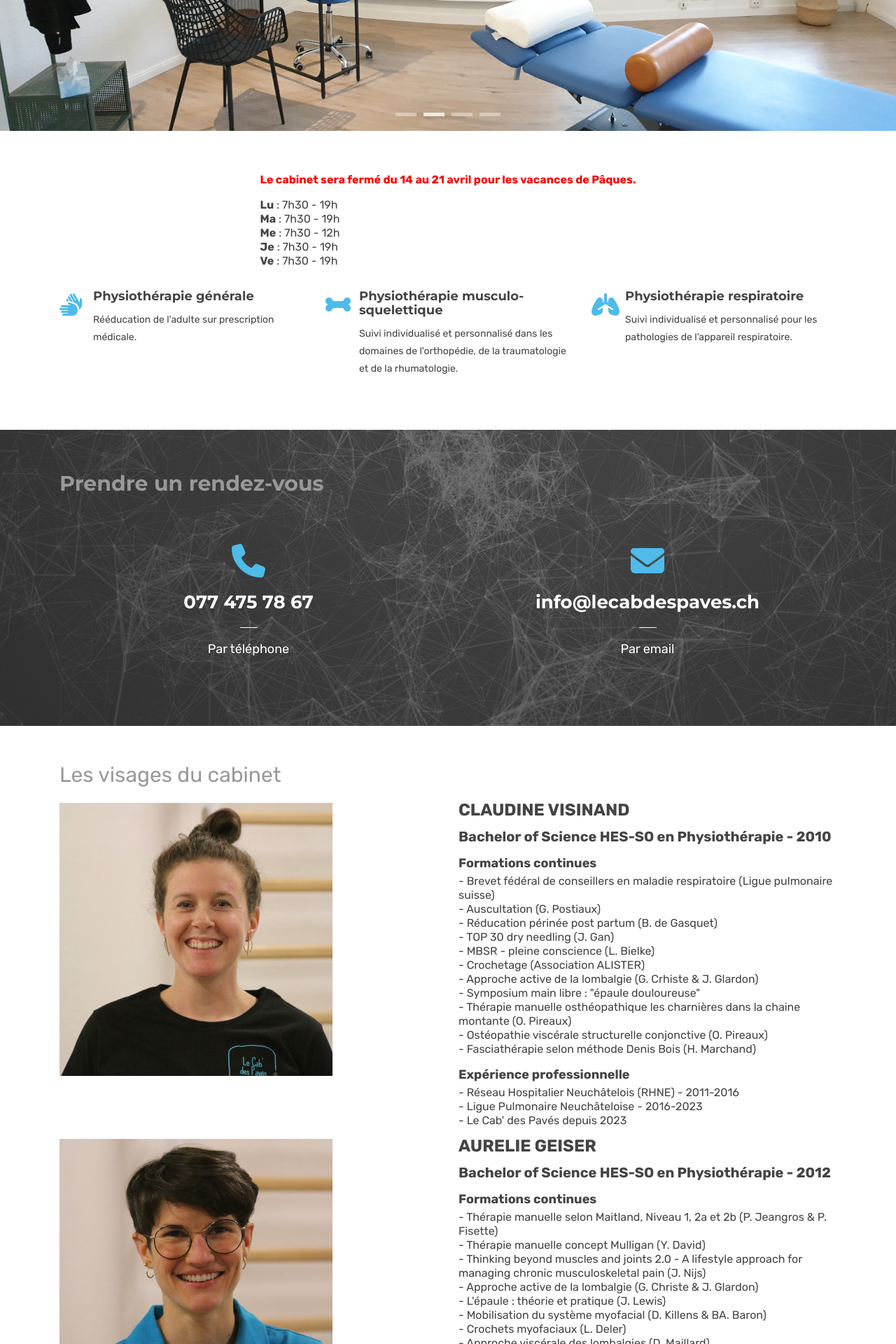
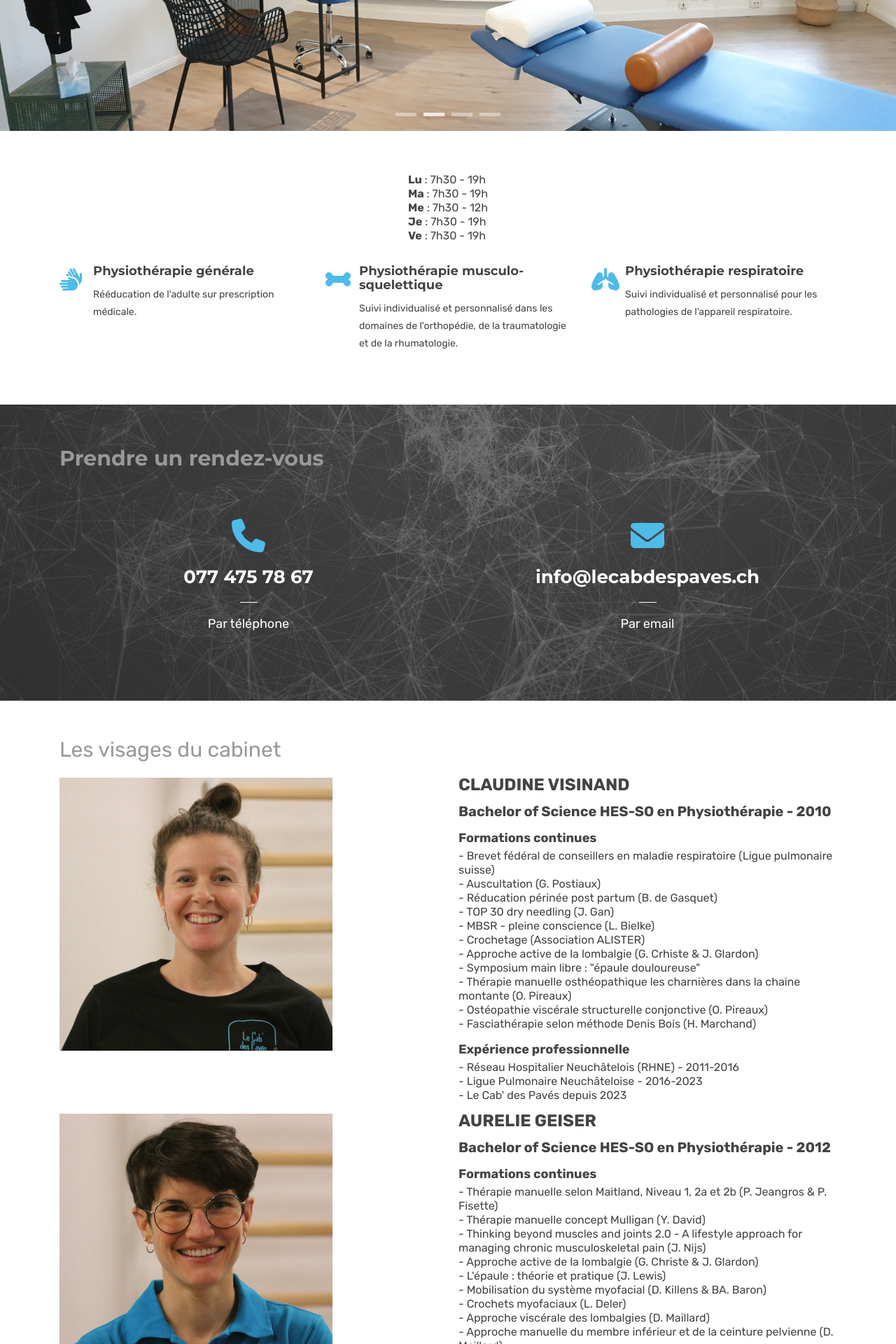
Before and after one commit to aureliegeiser/aureliegeiser.github.io, a Jekyll site: the page built from index.html, in a window 1280 px wide. Shown: the part 515-2435 px from the top of the page at 70% size. Built offline with Jekyll 4.4.1, drawn with Linux system fonts in a browser that asks for light colours.

Commit message:
Revert "Vacances de Paques"
This reverts commit de02bbc69e2a5e318e193904632eeaa0362493b3.

```diff
--- a/index.html
+++ b/index.html
@@ -54,7 +54,6 @@ title: Le Cab' des Pavés
     <!-- SERVICES -->
     <div style="display:flex;justify-content:center;margin-bottom:16px">
       <div style="text-align:left; font-size:16px;">
-        <div style="margin-bottom:16px;color:red;"><strong>Le cabinet sera fermé du 14 au 21 avril pour les vacances de Pâques.</strong></div>
         <div><b>Lu</b> : 7h30 - 19h</div>
         <div><b>Ma</b> : 7h30 - 19h</div>
         <div><b>Me</b> : 7h30 - 12h</div>
```
